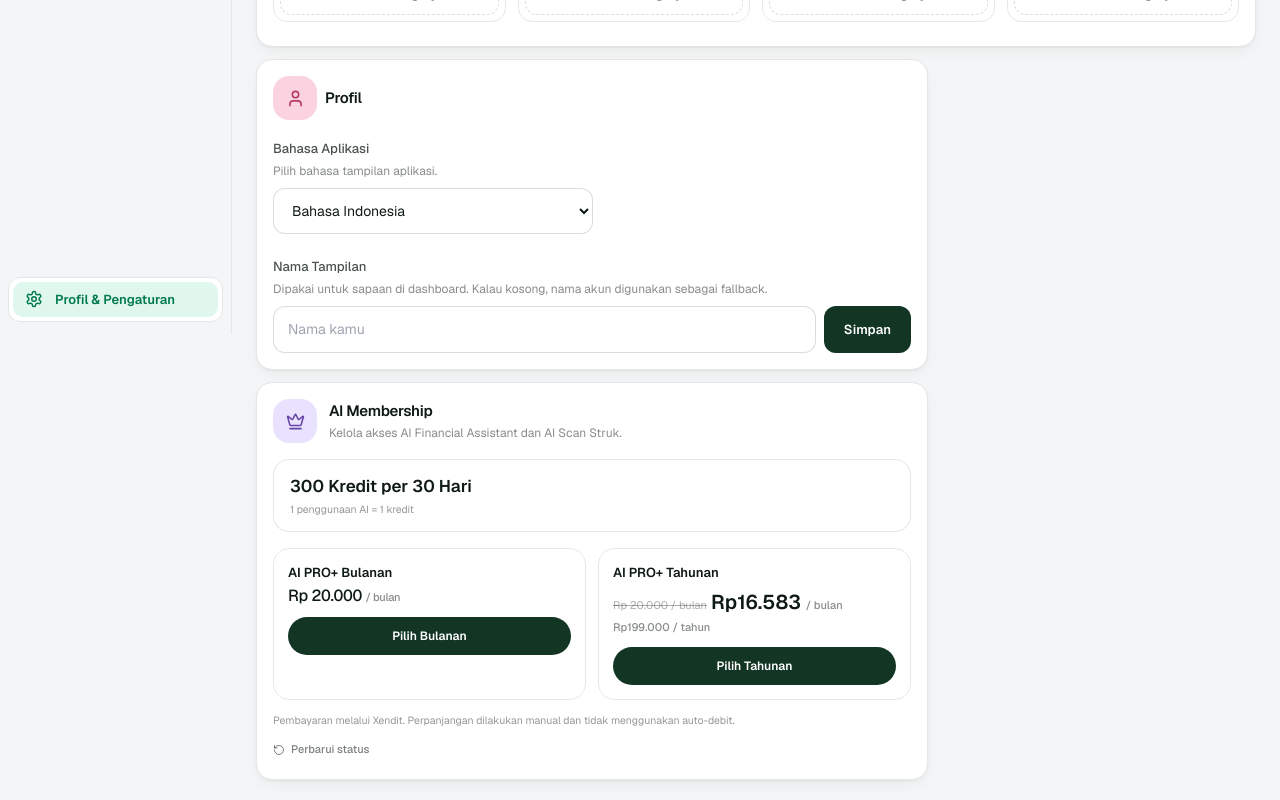
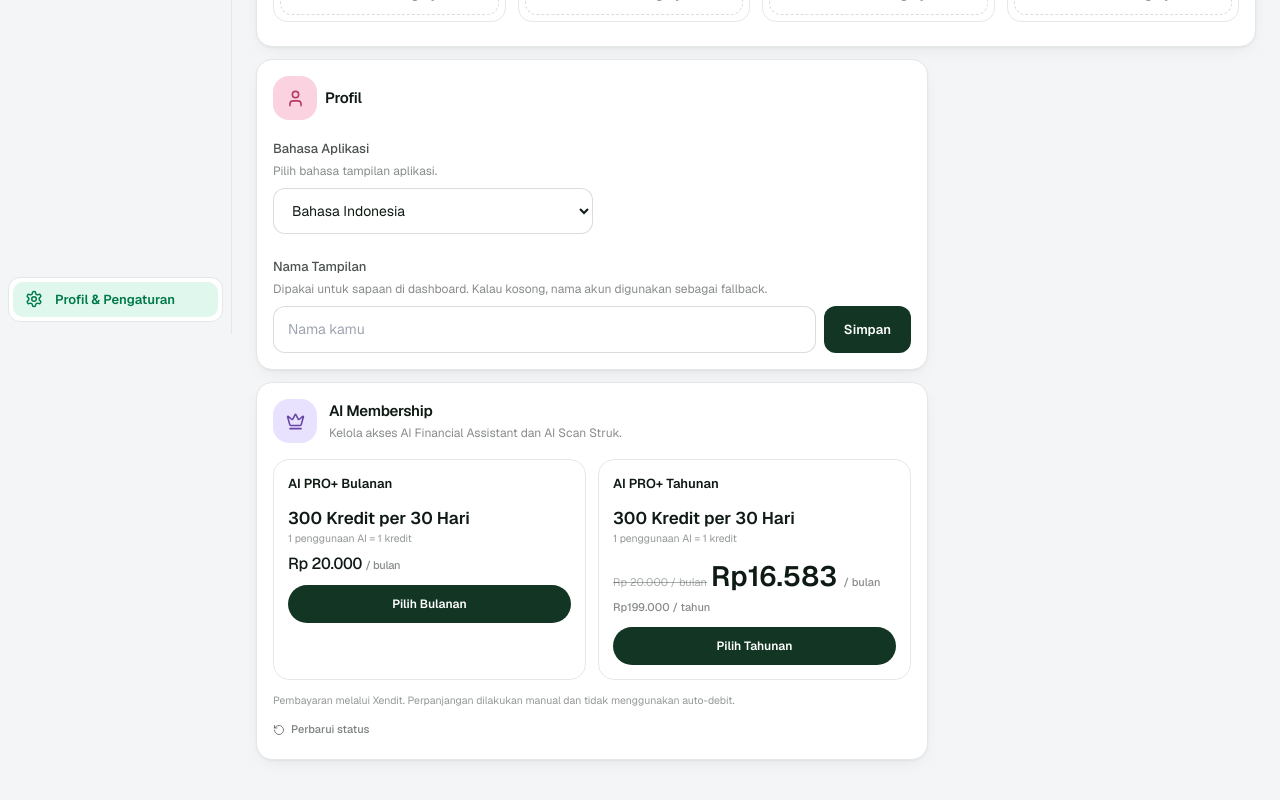
Before and after one commit to jasminework2023/personal-wealthplanner, a React (Vite) app: page /dashboard/settings in a window 1280 px wide. Shown: the part 466-1266 px from the top of the page. Built offline with nearby package versions, Linux system fonts and the light colour scheme; the HTML template or start-up script is replaced by a standard one.

Commit message:
fix: move AI credits into pricing plans

```diff
--- a/src/pages/Settings.tsx
+++ b/src/pages/Settings.tsx
@@ -250,19 +250,19 @@ export function Settings() {
           </div>
         ) : null}
         {membershipError && <p className="mb-3 rounded-xl border border-rose-200 bg-rose-50 px-3 py-2.5 text-[12px] text-rose-700">{membershipError}</p>}
-        <div className="mb-4 rounded-2xl border border-charcoal/10 bg-white px-4 py-3.5">
-          <p className="text-[17px] font-bold text-forest-900">300 Kredit per 30 Hari</p>
-          <p className="mt-0.5 text-[10.5px] text-charcoal/45">1 penggunaan AI = 1 kredit</p>
-        </div>
         <div className="grid grid-cols-1 sm:grid-cols-2 gap-3">
           <div className="rounded-2xl border border-charcoal/10 p-3.5">
             <p className="text-[13px] font-semibold text-charcoal">AI PRO+ Bulanan</p>
-            <p className="num text-[20px] font-medium text-forest-900 mt-1">Rp 20.000 <span className="text-[11px] font-medium text-charcoal/50">/ bulan</span></p>
+            <p className="mt-3 text-[17px] font-bold text-forest-900">300 Kredit per 30 Hari</p>
+            <p className="text-[10.5px] text-charcoal/45">1 penggunaan AI = 1 kredit</p>
+            <p className="num text-[28px] font-bold text-forest-900 mt-2">Rp 20.000 <span className="text-[11px] font-medium text-charcoal/50">/ bulan</span></p>
             <button onClick={() => purchaseAIMembership("ai_pro_monthly")} disabled={paymentLoading !== null} className="mt-3 w-full rounded-full bg-[#123524] px-3 py-2.5 text-[12px] font-semibold text-white disabled:opacity-50">{paymentLoading === "ai_pro_monthly" ? "Menyiapkan..." : "Pilih Bulanan"}</button>
           </div>
           <div className="rounded-2xl border border-charcoal/10 p-3.5">
             <p className="text-[13px] font-semibold text-charcoal">AI PRO+ Tahunan</p>
-            <p className="mt-1"><span className="text-[11px] text-charcoal/35 line-through">Rp 20.000 / bulan</span> <span className="text-[20px] font-bold text-forest-900">Rp16.583 <span className="text-[11px] font-medium text-charcoal/50">/ bulan</span></span></p>
+            <p className="mt-3 text-[17px] font-bold text-forest-900">300 Kredit per 30 Hari</p>
+            <p className="text-[10.5px] text-charcoal/45">1 penggunaan AI = 1 kredit</p>
+            <p className="mt-2"><span className="text-[11px] text-charcoal/35 line-through">Rp 20.000 / bulan</span> <span className="text-[28px] font-bold text-forest-900">Rp16.583 <span className="text-[11px] font-medium text-charcoal/50">/ bulan</span></span></p>
             <p className="text-[11px] font-medium text-charcoal/50 mt-0.5">Rp199.000 / tahun</p>
             <button onClick={() => purchaseAIMembership("ai_pro_annual")} disabled={paymentLoading !== null} className="mt-3 w-full rounded-full bg-[#123524] px-3 py-2.5 text-[12px] font-semibold text-white disabled:opacity-50">{paymentLoading === "ai_pro_annual" ? "Menyiapkan..." : "Pilih Tahunan"}</button>
           </div>
```
